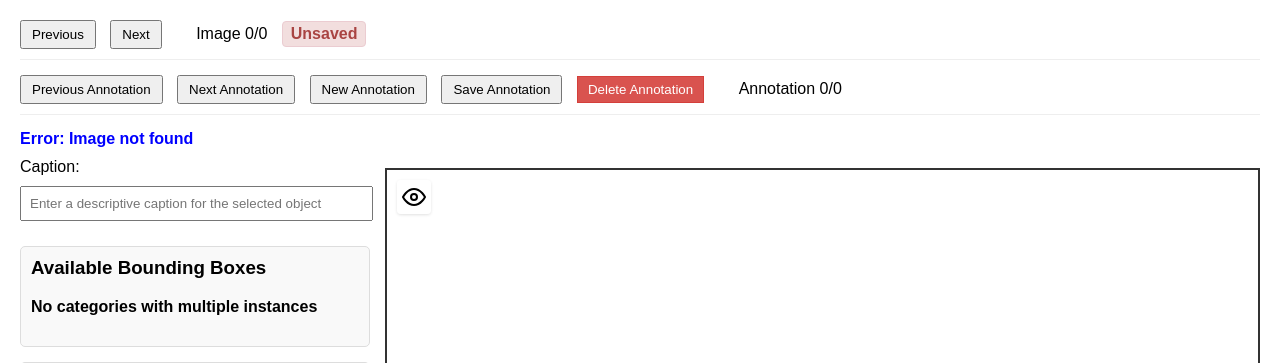
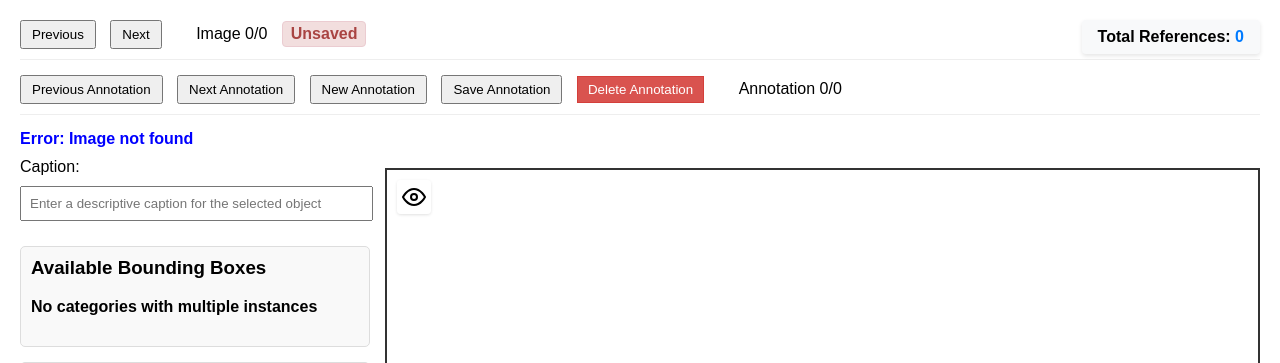
Before and after one commit to kuoyang1999/refcocos-annotator, a Flask app: page / in a window 1280 px wide. Shown: the top 363 px of the page. Run offline with Flask 2, Linux system fonts and the light colour scheme; data that the repository does not hold is empty.

Commit message:
chore: add saved annotation count

```diff
--- a/refcocos_annotator/static/css/style.css
+++ b/refcocos_annotator/static/css/style.css
@@ -63,3 +63,17 @@ button:disabled { opacity: 0.5; }
 .danger-button:hover:not(:disabled) {
     background-color: #c9302c;
 }
+.reference-count {
+    position: fixed;
+    top: 20px;
+    right: 20px;
+    background-color: #f8f9fa;
+    padding: 8px 16px;
+    border-radius: 4px;
+    box-shadow: 0 2px 4px rgba(0,0,0,0.1);
+    font-weight: bold;
+    z-index: 1000;
+}
+.reference-count span {
+    color: #007bff;
+}
--- a/refcocos_annotator/static/js/script.js
+++ b/refcocos_annotator/static/js/script.js
@@ -754,6 +754,9 @@
 
                     status.textContent = "Annotation saved successfully!";
 
+                    // Update the reference count
+                    updateReferenceCount();
+
                     if (callback) callback();
                 } else {
                     alert('Error: ' + data.message);
@@ -954,6 +957,9 @@
                             // Store all saved data
                             savedData = data;
                             debug('Loaded saved data for', Object.keys(savedData).length, 'images');
+
+                            // Update the reference count
+                            updateReferenceCount();
 
                             // Now find the last saved image
                             return findLastSavedImageIndex();
@@ -1291,6 +1297,9 @@
 
                         totalAnnotations = savedData[currentImageData.image_id].length;
 
+                        // Update the reference count
+                        updateReferenceCount();
+
                         if (totalAnnotations === 0) {
                             // If no annotations left, create a new blank one
                             createNewAnnotation();
@@ -1313,3 +1322,19 @@
                 alert('Failed to delete annotation');
             });
         }
+
+        // Fix the updateReferenceCount function to correctly count references
+        function updateReferenceCount() {
+            // Count all annotations across all images in savedData
+            let totalReferences = 0;
+
+            // Iterate through each image in savedData
+            for (const imageId in savedData) {
+                if (savedData.hasOwnProperty(imageId)) {
+                    // Each image has an array of annotations
+                    totalReferences += savedData[imageId].length;
+                }
+            }
+
+            document.getElementById('reference-count-value').textContent = totalReferences;
+        }
--- a/refcocos_annotator/templates/reference_annotator.html
+++ b/refcocos_annotator/templates/reference_annotator.html
@@ -13,6 +13,9 @@
         <span id="progress" style="margin-left: 20px;">Image 0/0</span>
         <span id="saved-indicator" class="saved-indicator">✓ Saved</span>
         <span id="save-status" class="status-unsaved">Unsaved</span>
+        <div id="reference-count" class="reference-count">
+            Total References: <span id="reference-count-value">0</span>
+        </div>
     </div>
 
     <div class="button-group">
```
